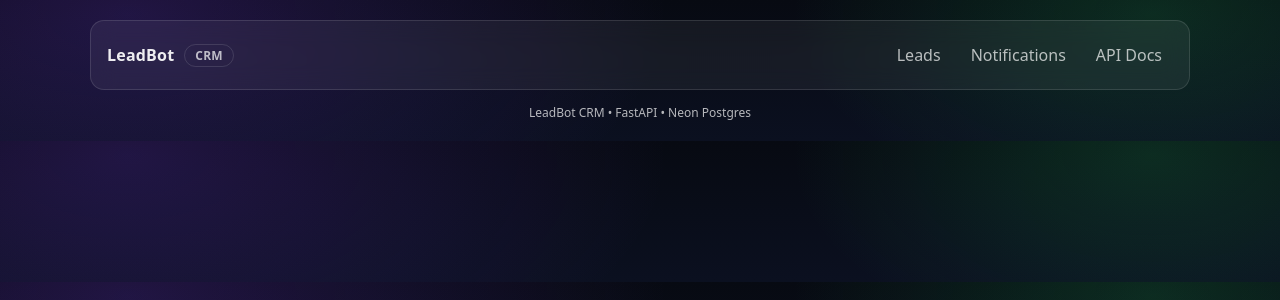
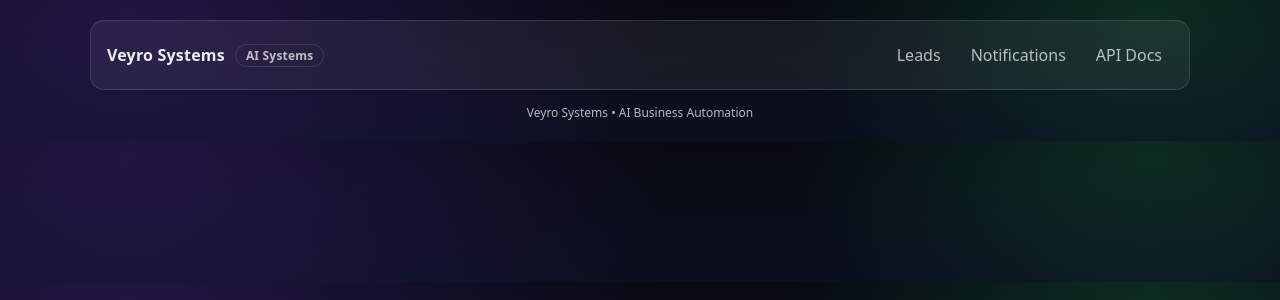
Before and after one commit to yehyazenab-eng/leadbot-ai-crm, a FastAPI app: template app/templates/crm/base.html in a window 1280 px wide. Shown: the top 300 px of the page. Run offline with FastAPI, Linux system fonts and the light colour scheme; the template is opened without the code that fills it, so the values that code supplies are empty.

Commit message:
rename product to Veyro Systems

```diff
--- a/app/templates/crm/base.html
+++ b/app/templates/crm/base.html
@@ -3,7 +3,7 @@
   <head>
     <meta charset="utf-8" />
     <meta name="viewport" content="width=device-width, initial-scale=1" />
-    <title>{{ title or "LeadBot CRM" }}</title>
+    <title>{{ title or "Veyro Systems" }}</title>
     <style>
       :root {
         color-scheme: light dark;
@@ -215,8 +215,8 @@
     <div class="container">
       <div class="topbar">
         <div class="brand">
-          <span>LeadBot</span>
-          <span class="pill">CRM</span>
+          <span>Veyro Systems</span>
+          <span class="pill">AI Systems</span>
         </div>
         <div class="nav">
           <a href="/crm/leads" class="{{ 'active' if active == 'leads' else '' }}">Leads</a>
@@ -228,7 +228,7 @@
       {% block content %}{% endblock %}
 
       <div class="footer">
-        LeadBot CRM • FastAPI • Neon Postgres
+        Veyro Systems • AI Business Automation
       </div>
     </div>
   </body>
```
